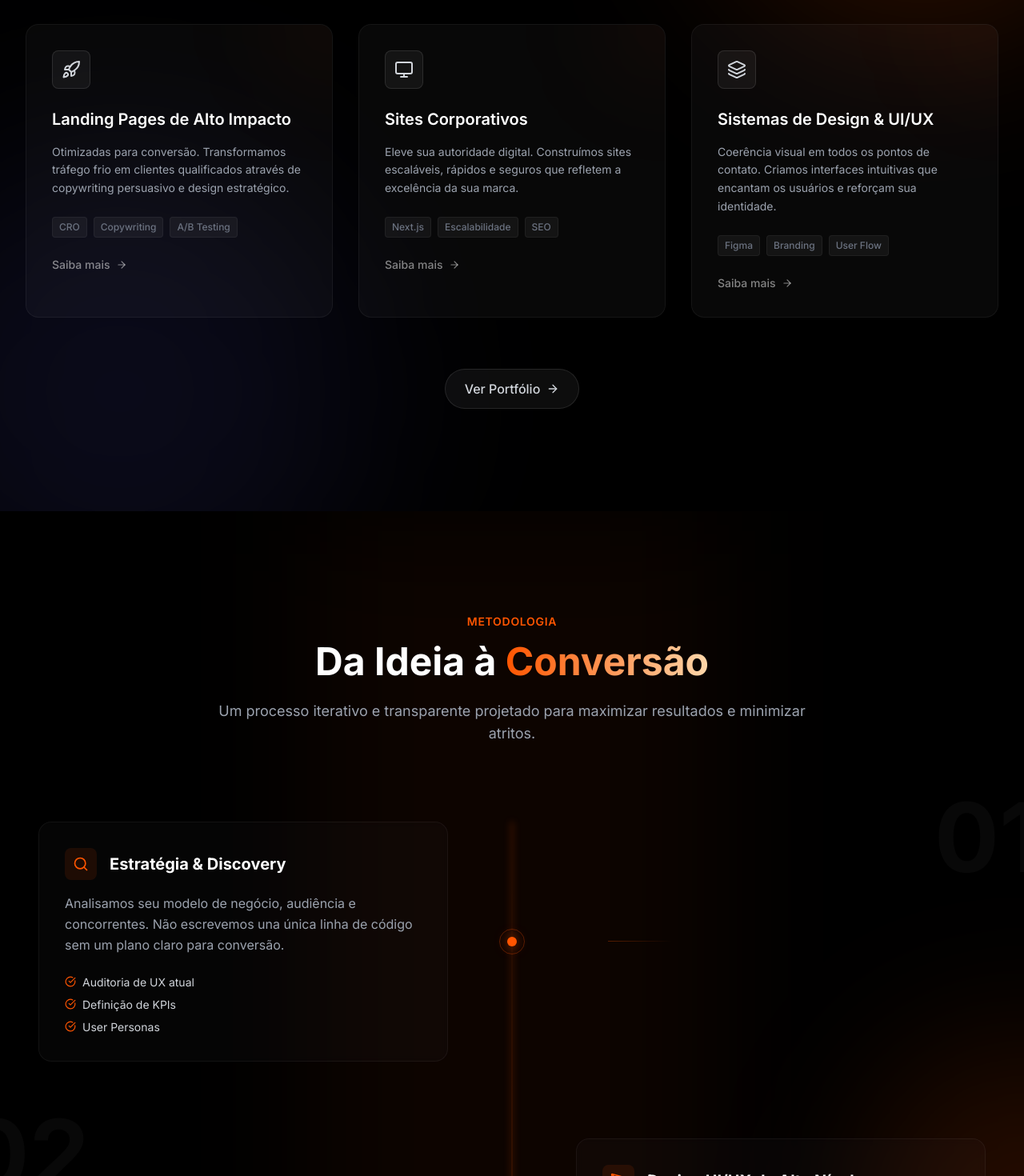
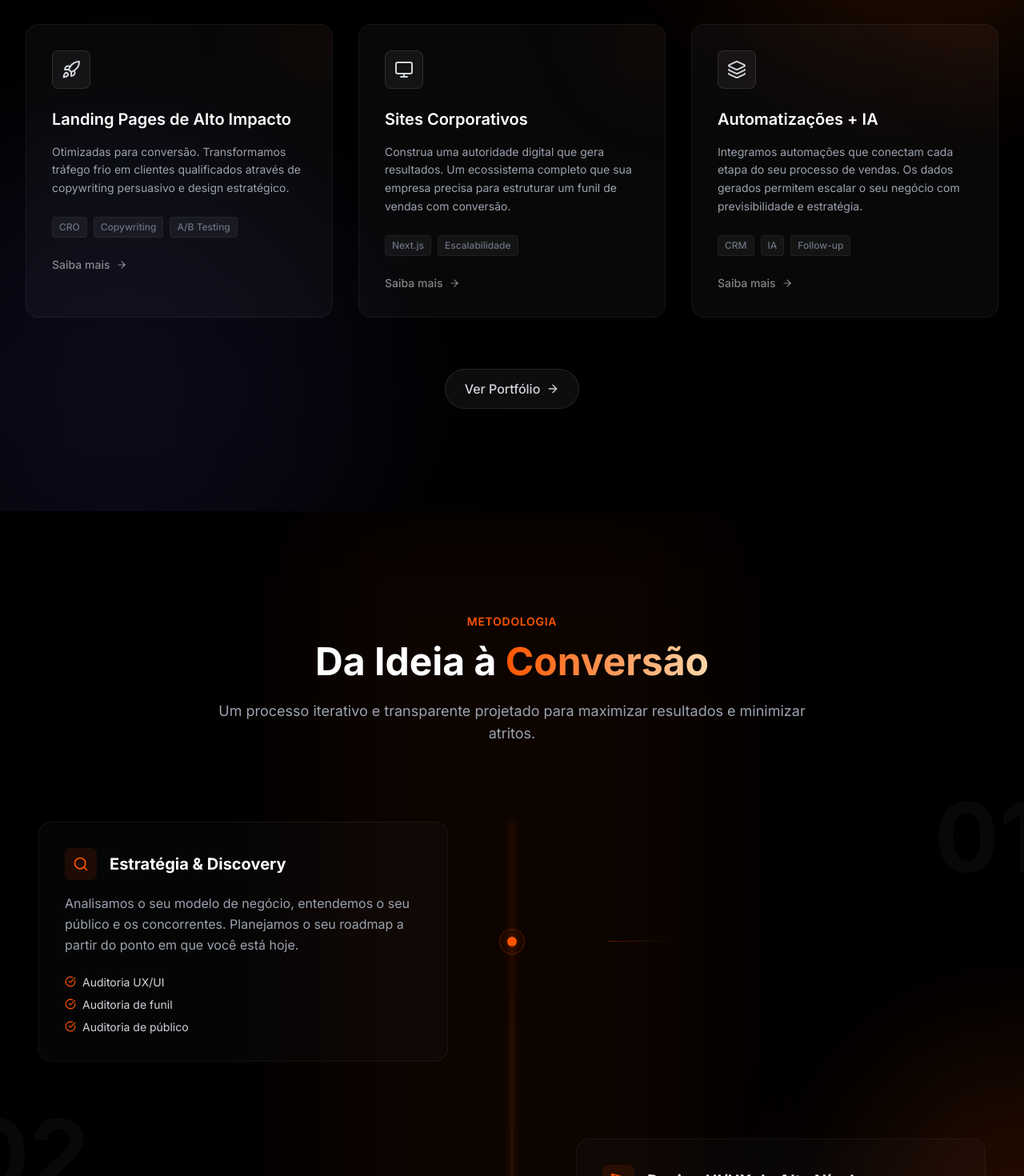
Before and after one commit to knestudioarqing-hub/KN, a React (Vite) app: page / in a window 1280 px wide. Shown: the part 1360-2830 px from the top of the page at 80% size. Built offline with nearby package versions, Linux system fonts and the light colour scheme.

Commit message:
Update service cards, ecosystem cards icons and descriptions, and process steps translations

```diff
--- a/LanguageContext.tsx
+++ b/LanguageContext.tsx
@@ -59,13 +59,13 @@ const translations: Translations = {
         },
         {
           title: "Corporate Websites",
-          description: "Elevate your digital authority. We build scalable, fast, and secure websites that reflect your brand's excellence.",
-          tags: ["Next.js", "Scalability", "SEO"]
+          description: "Build a digital authority that generates results. A complete ecosystem that your company needs to structure a high-conversion sales funnel.",
+          tags: ["Next.js", "Scalability"]
         },
         {
-          title: "Design Systems & UI/UX",
-          description: "Visual coherence across all touchpoints. We create intuitive interfaces that users love and reinforce your identity.",
-          tags: ["Figma", "Branding", "User Flow"]
+          title: "Automations + AI",
+          description: "We integrate automations that connect every stage of your sales process. The generated data allows you to scale your business with predictability and strategy.",
+          tags: ["CRM", "AI", "Follow-up"]
         }
       ]
     },
@@ -77,8 +77,8 @@ const translations: Translations = {
       steps: [
         {
           title: 'Strategy & Discovery',
-          description: 'We analyze your business model, audience, and competitors. We don\'t write a single line of code without a clear conversion plan.',
-          points: ['Current UX Audit', 'KPI Definition', 'User Personas']
+          description: 'We analyze your business model, understand your audience and competitors. We plan your roadmap from where you are today.',
+          points: ['UX/UI Audit', 'Funnel Audit', 'Audience Audit']
         },
         {
           title: 'High-Level UI/UX Design',
@@ -86,12 +86,12 @@ const translations: Translations = {
           points: ['Premium Visual Design', 'Interactive Prototyping', 'Persuasive Copywriting']
         },
         {
-          title: 'Development & Optimization',
-          description: 'We transform design into clean, fast code. We use the latest technologies to ensure perfect performance on any device.',
+          title: 'Development & Integrations',
+          description: 'We transform design into clean, fast code. We use the latest technologies to ensure perfect performance on any device and automate your business process.',
           points: ['Next.js / React', 'Load speed < 1s', 'Technical SEO']
         },
         {
-          title: 'Launch & Growth',
+          title: 'Service Delivery',
           description: 'We deploy your project and configure tracking tools. But the work doesn\'t stop there; we iterate based on real data.',
           points: ['Analytics Setup', 'Post-Launch Support', 'A/B Testing']
         }
@@ -99,8 +99,8 @@ const translations: Translations = {
       featuresTitle: 'Complete Ecosystem',
       features: [
         {
-          title: 'CRM & Follow-up',
-          description: 'Track every lead interaction and never miss a sales opportunity.'
+          title: 'CRM + Follow-up',
+          description: 'Track every interaction and never miss any sales opportunity.'
         },
         {
           title: 'High-conversion LPs',
@@ -111,8 +111,8 @@ const translations: Translations = {
           description: 'Update text and images instantly without touching code.'
         },
         {
-          title: 'Smart Automation',
-          description: 'Connect your favorite tools and automate workflows seamlessly.'
+          title: 'Integrations + Automations',
+          description: 'We integrate your company\'s daily tools into the new conversion system, without loss of data or information.'
         }
       ],
       cta: "Build your Ecosystem"
@@ -201,13 +201,13 @@ const translations: Translations = {
         },
         {
           title: "Sites Corporativos",
-          description: "Eleve sua autoridade digital. Construímos sites escaláveis, rápidos e seguros que refletem a excelência da sua marca.",
-          tags: ["Next.js", "Escalabilidade", "SEO"]
+          description: "Construa uma autoridade digital que gera resultados. Um ecossistema completo que sua empresa precisa para estruturar um funil de vendas com conversão.",
+          tags: ["Next.js", "Escalabilidade"]
         },
         {
-          title: "Sistemas de Design & UI/UX",
-          description: "Coerência visual em todos os pontos de contato. Criamos interfaces intuitivas que encantam os usuários e reforçam sua identidade.",
-          tags: ["Figma", "Branding", "User Flow"]
+          title: "Automatizações + IA",
+          description: "Integramos automações que conectam cada etapa do seu processo de vendas. Os dados gerados permitem escalar o seu negócio com previsibilidade e estratégia.",
+          tags: ["CRM", "IA", "Follow-up"]
         }
       ]
     },
@@ -219,8 +219,8 @@ const translations: Translations = {
       steps: [
         {
           title: 'Estratégia & Discovery',
-          description: 'Analisamos seu modelo de negócio, audiência e concorrentes. Não escrevemos una única linha de código sem um plano claro para conversão.',
-          points: ['Auditoria de UX atual', 'Definição de KPIs', 'User Personas']
+          description: 'Analisamos o seu modelo de negócio, entendemos o seu público e os concorrentes. Planejamos o seu roadmap a partir do ponto em que você está hoje.',
+          points: ['Auditoria UX/UI', 'Auditoria de funil', 'Auditoria de público']
         },
         {
           title: 'Design UI/UX de Alto Nível',
@@ -228,12 +228,12 @@ const translations: Translations = {
           points: ['Design Visual Premium', 'Prototipagem Interativa', 'Copywriting Persuasivo']
         },
         {
-          title: 'Desenvolvimento & Otimização',
-          description: 'Transformamos o design em código limpo e rápido. Usamos as últimas tecnologias para garantir desempenho perfeito em qualquer dispositivo.',
+          title: 'Desenvolvimento e integrações',
+          description: 'Transformamos o design em código limpo e rápido. Usamos as últimas tecnologias para garantir desempenho perfeito em qualquer dispositivo e automatizamos o seu processo comercial.',
           points: ['Next.js / React', 'Velocidade de carga < 1s', 'SEO Técnico']
         },
         {
-          title: 'Lançamento & Crescimento',
+          title: 'Entrega do serviço',
           description: 'Implantamos seu projeto e configuramos as ferramentas de medição. Mas o trabalho não para aí; iteramos com base em dados reais.',
           points: ['Configuração de Analytics', 'Suporte Pós-Lançamento', 'A/B Testing']
         }
@@ -241,8 +241,8 @@ const translations: Translations = {
       featuresTitle: 'Ecossistema Completo',
       features: [
         {
-          title: 'CRM e Acompanhamento',
-          description: 'Rastreie cada interação e nunca perca uma oportunidade de venda.'
+          title: 'CRM + Follow-up',
+          description: 'Rastreie cada interação e nunca perca nenhuma oportunidade de venda.'
         },
         {
           title: 'LPs de Alta Conversão',
@@ -253,8 +253,8 @@ const translations: Translations = {
           description: 'Atualize textos e imagens instantaneamente sem tocar em código.'
         },
         {
-          title: 'Automação Inteligente',
-          description: 'Conecte suas ferramentas favoritas e automatize fluxos sem esforço.'
+          title: 'Integrações + automações',
+          description: 'Integramos as ferramentas de uso diário da sua empresa ao novo sistema de conversão, sem perda de dados ou informações.'
         }
       ],
       cta: "Construa seu Ecossistema"
@@ -343,13 +343,13 @@ const translations: Translations = {
         },
         {
           title: "Sitios Corporativos",
-          description: "Eleva tu autoridad digital. Construimos sitios escalables, rápidos y seguros que reflejan la excelencia de tu marca.",
-          tags: ["Next.js", "Escalabilidad", "SEO"]
+          description: "Construye una autoridad digital que genera resultados. Un ecosistema completo que tu empresa necesita para estructurar un embudo de ventas con conversión.",
+          tags: ["Next.js", "Escalabilidad"]
         },
         {
-          title: "Sistemas de Diseño & UI/UX",
-          description: "Coherencia visual en todos los puntos de contacto. Creamos interfaces intuitivas que encantan a los usuarios y refuerzan tu identidad.",
-          tags: ["Figma", "Branding", "User Flow"]
+          title: "Automatizaciones + IA",
+          description: "Integramos automatizaciones que conectan cada etapa de tu proceso de ventas. Los datos generados permiten escalar tu negocio con previsibilidad y estrategia.",
+          tags: ["CRM", "IA", "Follow-up"]
         }
       ]
     },
@@ -361,8 +361,8 @@ const translations: Translations = {
       steps: [
         {
           title: 'Estrategia & Discovery',
-          description: 'Analizamos tu modelo de negocio, audiencia y competidores. No escribimos una sola línea de código sin un plan claro para la conversión.',
-          points: ['Auditoría de UX actual', 'Definición de KPIs', 'User Personas']
+          description: 'Analizamos tu modelo de negocio, entendemos a tu audiencia y competidores. Planificamos tu roadmap desde donde te encuentras hoy.',
+          points: ['Auditoría UX/UI', 'Auditoría de embudo', 'Auditoría de público']
         },
         {
           title: 'Diseño UI/UX de Alto Nivel',
@@ -370,12 +370,12 @@ const translations: Translations = {
           points: ['Diseño Visual Premium', 'Prototipado Interactivo', 'Copywriting Persuasivo']
         },
         {
-          title: 'Desarrollo & Optimización',
-          description: 'Transformamos el diseño en código limpio y rápido. Usamos las últimas tecnologías para garantizar un rendimiento perfecto en cualquier dispositivo.',
+          title: 'Desarrollo e integraciones',
+          description: 'Transformamos el diseño en código limpio y rápido. Usamos las últimas tecnologías para garantizar un rendimiento perfecto en cualquier dispositivo y automatizamos tu proceso comercial.',
           points: ['Next.js / React', 'Velocidad de carga < 1s', 'SEO Técnico']
         },
         {
-          title: 'Lanzamiento & Crecimiento',
+          title: 'Entrega del servicio',
           description: 'Desplegamos tu proyecto y configuramos las herramientas de medición. Pero el trabajo no termina ahí; iteramos basándonos en datos reales.',
           points: ['Configuración de Analytics', 'Soporte Post-Lanzamiento', 'A/B Testing']
         }
@@ -383,8 +383,8 @@ const translations: Translations = {
       featuresTitle: 'Ecosistema Completo',
       features: [
         {
-          title: 'CRM y Seguimiento',
-          description: 'Rastrea cada interacción y nunca pierdas una oportunidad de venta.'
+          title: 'CRM + Follow-up',
+          description: 'Rastrea cada interacción y nunca pierdas ninguna oportunidad de venta.'
         },
         {
           title: 'LPs de Alta Conversión',
@@ -395,8 +395,8 @@ const translations: Translations = {
           description: 'Actualiza textos e imágenes instantáneamente sin tocar código.'
         },
         {
-          title: 'Automatización Inteligente',
-          description: 'Conecta tus herramientas favoritas y automatiza flujos sin esfuerzo.'
+          title: 'Integraciones + automatizaciones',
+          description: 'Integramos las herramientas de uso diario de tu empresa al nuevo sistema de conversión, sin pérdida de datos ni información.'
         }
       ],
       cta: "Construye tu Ecosistema"
--- a/components/Process.tsx
+++ b/components/Process.tsx
@@ -5,7 +5,7 @@ import {
   Mail, Calendar, MessageSquare, Phone,
   Image, MousePointer, Monitor, Smartphone,
   Edit, Save, FileText, Lock, Eye,
-  GitBranch, Filter, Bell
+  GitBranch, Filter, Bell, Cpu, Link, Target
 } from 'lucide-react';
 import { useLanguage } from '../LanguageContext';
 
@@ -21,7 +21,7 @@ const Process: React.FC = () => {
   // Configuration for the "Ecosystem" cards with specific background icons for the visual effect
   const ecosystemConfig = [
     {
-      mainIcon: Users,
+      mainIcon: Target,
       bgIcons: [Mail, Calendar, MessageSquare, Phone, Users, CheckCircle],
       color: "from-blue-500 to-indigo-500"
     },
@@ -36,8 +36,8 @@ const Process: React.FC = () => {
       color: "from-emerald-500 to-teal-400"
     },
     {
-      mainIcon: Zap,
-      bgIcons: [GitBranch, Filter, Bell, Rocket, Search, Zap],
+      mainIcon: Cpu,
+      bgIcons: [GitBranch, Filter, Bell, Rocket, Search, Link],
       color: "from-purple-500 to-pink-500"
     }
   ];
```
Lines whose indentation alone changed are shown as unchanged.
